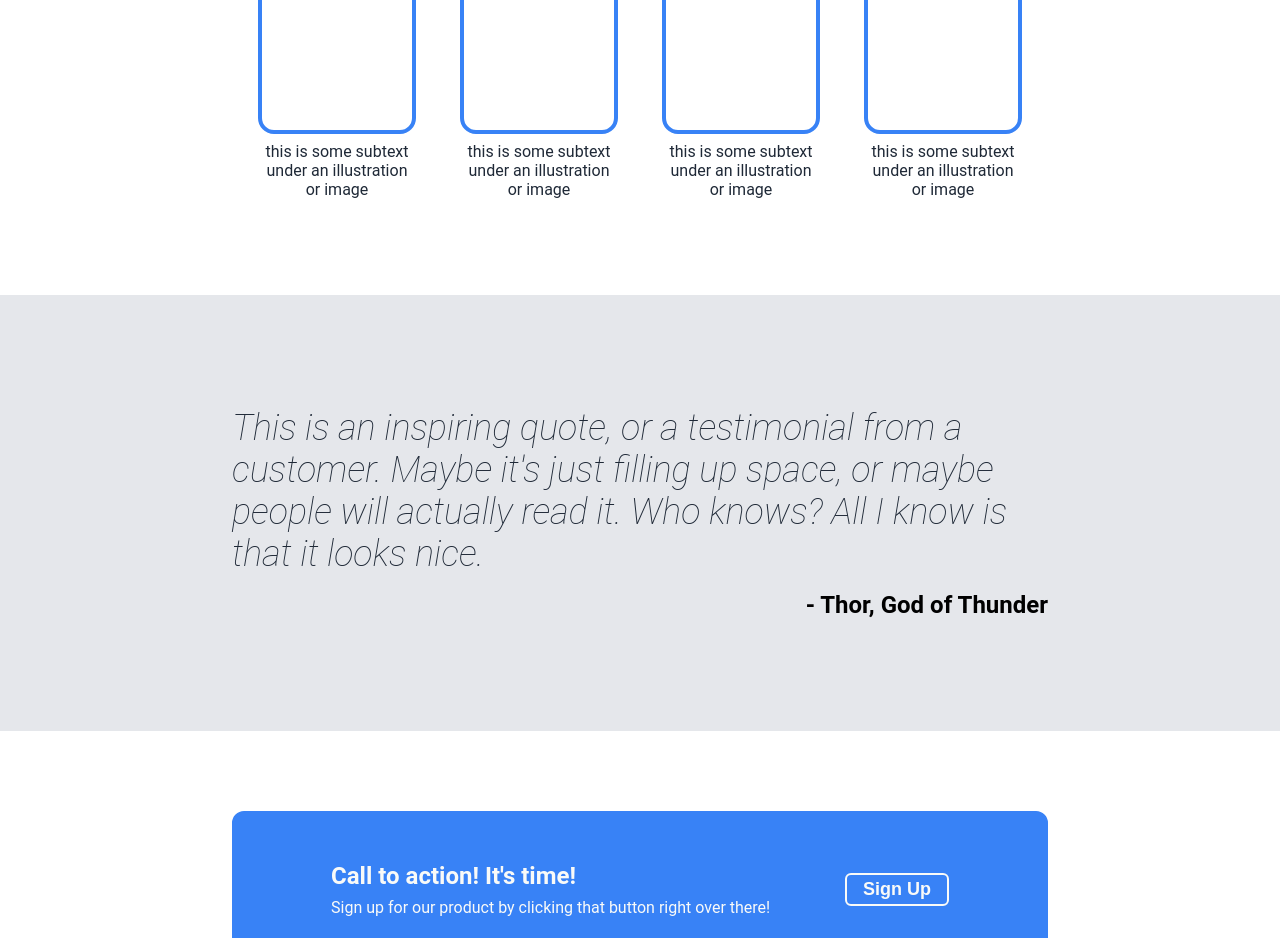
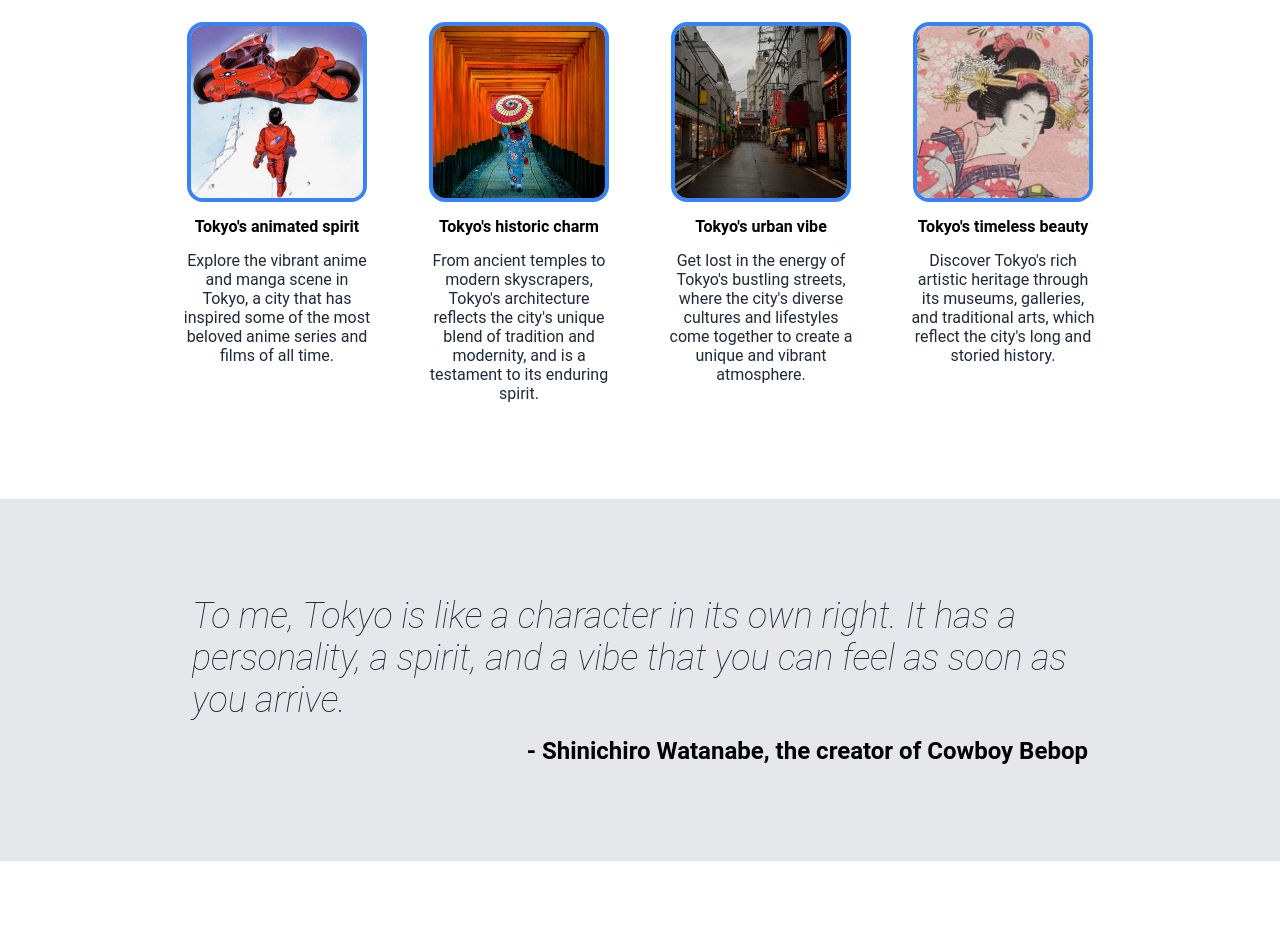
Before and after one commit to cloudbonus/-odin-landing-page, a plain HTML site: page index.html in a window 1280 px wide. Shown: the part 688-1626 px from the top of the page. Drawn offline with Linux system fonts and the light colour scheme.

Commit message:
add css file, imgs and upgrade UI

```diff
--- a/index.html
+++ b/index.html
@@ -5,80 +5,96 @@
     <meta charset="UTF-8">
     <meta http-equiv="X-UA-Compatible" content="IE=edge">
     <meta name="viewport" content="width=device-width, initial-scale=1.0">
-    <title>Landing Page</title>
+    <title>Tokyo Vibes</title>
     <link rel="stylesheet" href="style.css" />
+    <link rel="icon" href="./imgs/tokyo-tower.png" />
+
 </head>
 
 <body>
     <div class="page">
         <header class="header">
             <div>
-                <img id="header-logo" src="./imgs/odin.png" alt="Header Logo" />
+                <img id="header-logo" src="./imgs/Logo.png" alt="Header Logo" />
             </div>
             <div>
                 <ul class="header-links">
-                    <li><a href="#">header link one</a></li>
-                    <li><a href="#">header link two</a></li>
-                    <li><a href="#">header link three</a></li>
+                    <li><a href="#about">About</a></li>
+                    <li><a href="#explore">Explore</a></li>
+                    <li><a href="#registration">Sign Up</a></li>
                 </ul>
             </div>
         </header>
+
         <main class="content">
-            <div class="layer-one">
+            <section id="about" class="layer-one">
                 <div class="left-one">
-                    <div id="main-one">This website is awesome</div>
-                    <div id="secondary-one">This website has some subtext that goes here under the main title. It's a
-                        smaller font and the
-                        color is lower contrast.</div>
+                    <div id="main-one">Experience the Thrill of Tokyo's Unique Vibe</div>
+                    <div id="secondary-one">Uncover the secrets of Tokyo's rich history, unique traditions, and
+                        contemporary art scene.</div>
                     <div>
                         <button class="sign-up">Sign Up</button>
                     </div>
                 </div>
                 <div class="right-one">
-                    <img id="content-img" src="./imgs/content.png" alt="this is a placeholder for an image" />
+                    <img id="content-img" src="./imgs/tokyo-landscape.jpg" alt="this is a placeholder for an image" />
                 </div>
-            </div>
-            <div class="layer-two">
-                <div id="title-two">Some random information.</div>
+            </section>
+
+            <section id="explore" class="layer-two">
+                <div id="title-two">Explore By Interest</div>
                 <div class="info-two">
                     <div class="info-block">
-                        <img class="info-block-img" src="./imgs/" alt="placeholder" />
-                        <div class="text">this is some subtext under an illustration or image</div>
+                        <img class="info-block-img" src="./imgs/tokyo-akira.jpg" alt="akira" />
+                        <div class="subtitle-two">Tokyo's animated spirit</div>
+                        <div class="text">Explore the vibrant anime and manga scene in Tokyo, a city that has inspired
+                            some of the most beloved anime series and films of all time.</div>
                     </div>
                     <div class="info-block">
-                        <img class="info-block-img" src="./imgs/saffron.png" alt="placeholder" />
-                        <div class="text">this is some subtext under an illustration or image</div>
+                        <img class="info-block-img" src="./imgs/tokyo-history.jpeg" alt="historic place" />
+                        <div class="subtitle-two">Tokyo's historic charm</div>
+                        <div class="text">From ancient temples to modern skyscrapers, Tokyo's architecture reflects the
+                            city's unique blend of tradition and modernity, and is a testament to its enduring spirit.
+                        </div>
                     </div>
                     <div class="info-block">
-                        <img class="info-block-img" src="./imgs/saffron.png" alt="placeholder" />
-                        <div class="text">this is some subtext under an illustration or image</div>
+                        <img class="info-block-img" src="./imgs/tokyo-street.jpeg" alt="street" />
+                        <div class="subtitle-two">Tokyo's urban vibe</div>
+                        <div class="text">Get lost in the energy of Tokyo's bustling streets, where the city's diverse
+                            cultures and lifestyles come together to create a unique and vibrant atmosphere.</div>
                     </div>
                     <div class="info-block">
-                        <img class="info-block-img" src="./imgs/saffron.png" alt="placeholder" />
-                        <div class="text">this is some subtext under an illustration or image</div>
+                        <img class="info-block-img" src="./imgs/tokyo-painting.jpeg" alt="painting" />
+                        <div class="subtitle-two">Tokyo's timeless beauty</div>
+                        <div class="text">Discover Tokyo's rich artistic heritage through its museums, galleries, and
+                            traditional arts, which reflect the city's long and storied history.</div>
                     </div>
                 </div>
-            </div>
-            <div class="layer-three">
-                <div id="quote">This is an inspiring quote, or a testimonial from a customer. Maybe it's just
-                    filling
-                    up space, or maybe people will actually read it. Who knows? All I know is that it looks nice.
+            </section>
+
+            <section id="registration" class="layer-three">
+                <div class="container-three">
+                    <div id="quote">To me, Tokyo is like a character in its own right. It has a personality, a spirit,
+                        and a vibe that you can feel as soon as you arrive.
+                    </div>
+                    <div id="author">- Shinichiro Watanabe, the creator of Cowboy Bebop</div>
                 </div>
-                <div id="author">- Thor, God of Thunder</div>
-            </div>
-            <div class="layer-four">
-                <div class="container">
+            </section>
+
+            <section class="layer-four">
+                <div class="container-four">
                     <div class="left-four">
-                        <div id="main-four">Call to action! It's time!</div>
-                        <div id="secondary-four">Sign up for our product by clicking that button right over there!</div>
+                        <div id="main-four">Join Us!</div>
+                        <div id="secondary-four">Join the Tokyo Vibes community and embrace the city's spirit!</div>
                     </div>
                     <div class="right-four">
                         <button class="sign-up sign-up-alt">Sign Up</button>
                     </div>
                 </div>
-            </div>
+            </section>
         </main>
-        <footer class="footer">Copyright © The Odin Project 2023</footer>
+
+        <footer class="footer">Copyright © Tokyo Vibes 2023</footer>
     </div>
 </body>
 
--- a/style.css
+++ b/style.css
@@ -1,4 +1,10 @@
-body{
+* {
+    box-sizing: border-box;
+    margin: 0;
+    padding: 0;
+}
+
+body {
     font-family: Roboto, Oxygen, Ubuntu, Cantarell, 'Open Sans', 'Helvetica Neue', sans-serif;
     margin: 0;
     min-height: 100vh;
@@ -7,18 +13,15 @@ body{
     justify-content: space-between;
 }
 
-.header, .content, .footer{
-    /* fix color in one place */
-}
-
-.header, .layer-one, .layer-two, .layer-three, .layer-four, footer{
-    padding-left: 232px;
-    padding-right: 232px;
+html {
+    scroll-behavior: smooth;
 }
 
 .content {
     display: flex;
     flex-direction: column;
+    align-items: center;
+    justify-content: center;
     flex: auto;
 }
 
@@ -26,78 +29,103 @@ body{
     background-color: #1F2937;
 }
 
-.header{
+/* *********************************************************************
+                        Header
+********************************************************************* */
+
+.header {
+    position: fixed;
+    width: 100vw;
+    overflow: auto;
+    top: 0;
+    left: 0;
     color: #f9faf8;
     display: flex;
-    justify-content: space-between;
-    padding-top: 32px;
-    padding-bottom: 32px;
+    justify-content: space-around;
+    padding-top: 24px;
+    padding-bottom: 24px;
+    gap: 14rem;
 }
 
-#header-logo{
+#header-logo {
     font-size: 24px;
     font-weight: 900;
 }
 
-.header-links{
+.header-links {
     display: flex;
     gap: 16px;
     font-size: 18px;
 }
 
-.layer-one{
+/* *********************************************************************
+                        Layer One
+********************************************************************* */
+
+.layer-one {
     color: #f9faf8;
     display: flex;
-    justify-content: space-between;
+    justify-content: center;
     align-items: center;
     padding-top: 112px;
     padding-bottom: 112px;
-    gap: 10px;
+    gap: 2rem;
 }
 
-.left-one{
+.left-one {
     display: flex;
     flex-direction: column;
-    gap: 8px;
+    gap: 12px;
+    max-width: 30%;
 }
 
 .right-one {
     display: flex;
     background-color: grey;
-    width: 50%;
-    height: 215px;
+    max-width: 38%;
+    height: auto;
     flex-shrink: 0;
     justify-content: center;
     align-items: center;
 }
 
-.sign-up{
+.sign-up {
     background-color: #3882f6;
     color: #f9faf8;
     border-radius: 6px;
-    padding: 4px 16px;
+    padding: 0.7rem 2.3rem;
     border: 2px solid #3882f6;
     font-weight: 600;
     font-size: 18px;
 }
 
-#main-one{
+.sign-up:hover {
+    cursor: pointer;
+    color: black;
+    background-color: #f9faf8;
+    border: 2px solid #f9faf8;
+}
+
+#main-one {
     font-size: 48px;
     font-weight: 900;
 }
 
-#secondary-one{
+#secondary-one {
     font-size: 18px;
 }
 
-.layer-two{
+/* *********************************************************************
+                        Layer Two
+********************************************************************* */
+
+.layer-two {
     color: #1F2937;
     display: flex;
     justify-content: center;
     align-items: center;
     flex-direction: column;
-    padding-top: 32px;
-    padding-bottom: 96px;
+    padding: 96px 0;
     gap: 48px;
 }
 
@@ -108,15 +136,15 @@ body{
     flex-wrap: wrap;
 }
 
-.info-block{
+.info-block {
     display: flex;
     align-items: center;
-    max-width: 150px;
+    max-width: 190px;
     flex-direction: column;
-    gap: 8px;
+    gap: 15px;
 }
 
-#title-two{
+#title-two {
     color: #1F2937;
     font-weight: 900;
     font-size: 36px;
@@ -125,31 +153,44 @@ body{
 .info-block-img {
     border: 4px solid #3882f6;
     border-radius: 16px;
-    width: 150px;
-    height: 150px;
+    width: 180px;
+    height: 180px;
 }
 
-.layer-three{
+.subtitle-two {
+    color: black;
+    font-weight: bold;
+}
+
+/* *********************************************************************
+                        Layer Three
+********************************************************************* */
+
+.layer-three {
     background-color: #E5E7EB;
     display: flex;
     justify-content: center;
     align-items: center;
     flex-direction: column;
-    padding-top: 112px;
-    padding-bottom: 112px;
-    gap: 16px;
+    padding: 96px 0;
 }
 
+.container-three {
+    display: flex;
+    flex-direction: column;
+    gap: 16px;
+    max-width: 70%;
+    min-width: 250px;
+}
 
-
-#quote{
+#quote {
     font-size: 36px;
     font-weight: lighter;
-    font-style:italic;
+    font-style: italic;
     color: #1F2937;
 }
 
-#author{
+#author {
     display: flex;
     font-size: 24px;
     font-weight: bold;
@@ -158,14 +199,20 @@ body{
     align-self: flex-end;
 }
 
-.layer-four{
+/* *********************************************************************
+                        Layer Four
+********************************************************************* */
+
+.layer-four {
     padding-top: 80px;
     padding-bottom: 80px;
     justify-content: center;
     align-items: center;
+    width: 70%;
+    margin: auto;
 }
 
-.container{
+.container-four {
     color: #f9faf8;
     padding: 48px 96px;
     display: flex;
@@ -176,23 +223,26 @@ body{
     align-items: center;
 }
 
-.left-four{
+.left-four {
     display: flex;
     flex-direction: column;
     gap: 8px;
 }
 
-.sign-up-alt{
+.sign-up-alt {
     border-color: #f9faf8;
 }
 
-#main-four{
+#main-four {
     font-size: 24px;
     font-weight: bold;
 }
 
+/* *********************************************************************
+                        Footer
+********************************************************************* */
 
-.footer{
+.footer {
     color: #f9faf8;
     font-size: 16px;
     padding-top: 32px;
@@ -201,6 +251,10 @@ body{
     justify-content: center;
     align-items: center;
 }
+
+/* *********************************************************************
+                        etc
+********************************************************************* */
 
 ul {
     list-style-type: none;
@@ -212,3 +266,8 @@ a {
     text-decoration: none;
     color: #f9faf8;
 }
+
+img {
+    max-width: 100%;
+    height: auto;
+}
```
Also changed, not shown: imgs/Logo.png (added), imgs/tokyo-akira.jpg (added), imgs/tokyo-history.jpeg (added), imgs/tokyo-painting.jpeg (added), imgs/tokyo-street.jpeg (added), imgs/tokyo-tower.png (added), 1 other file.
